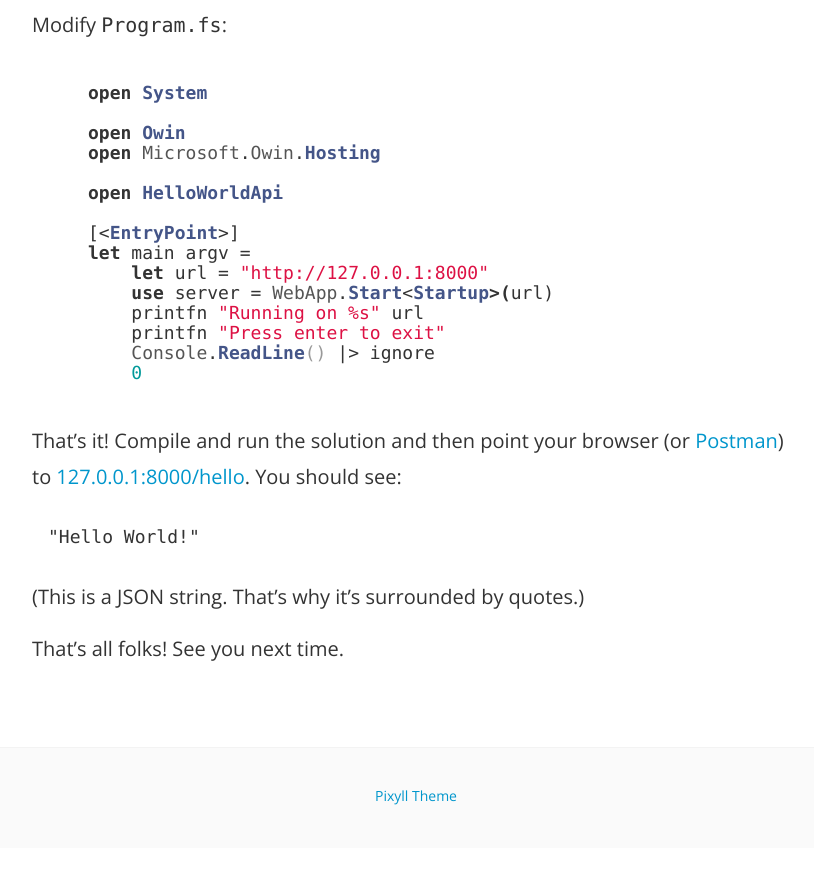
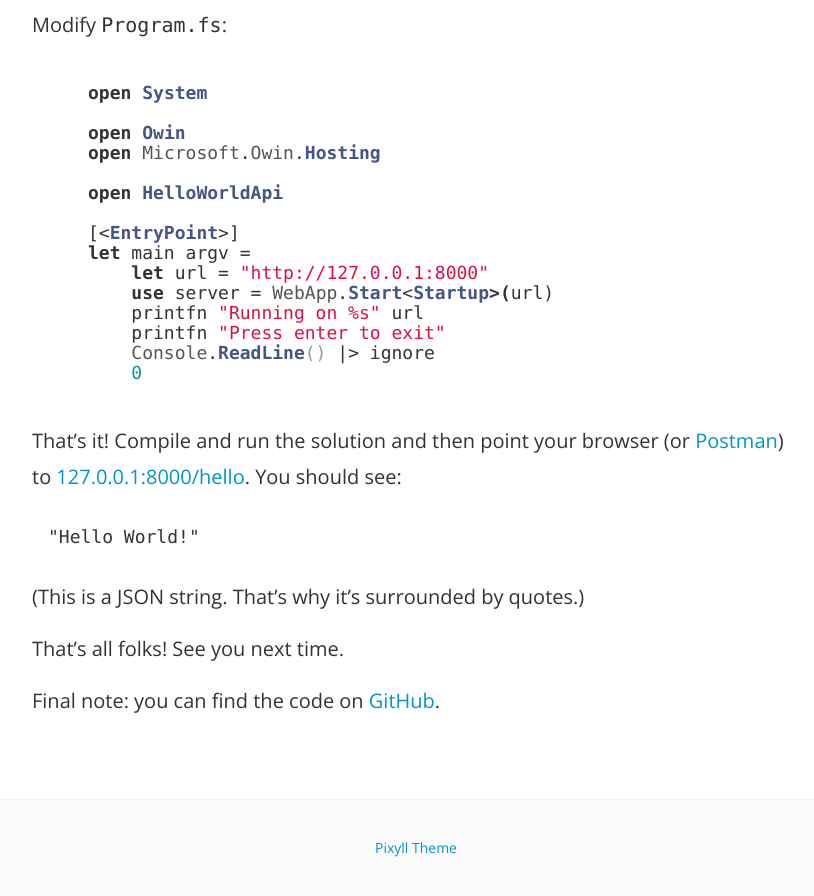
Before and after one commit to Garciat/garciat.github.io, a Jekyll site: the page built from _posts/2014-09-12-minimal-web-api-2-fsharp.md, in a window 1280 px wide and 900 px high, scrolled down 2032 px. Shown: the top 896 px of the window, without its empty margins (224-1038 px from the left). Built offline with Jekyll 4.4.1, drawn with Linux system fonts in a browser that asks for light colours; nearby versions of some CDN libraries; a script that is not in the unit is left out; before the commit the page ends 2880 px from its top, so only the background shows below that.

Commit message:
add github link to source

```diff
--- a/_posts/2014-09-12-minimal-web-api-2-fsharp.md
+++ b/_posts/2014-09-12-minimal-web-api-2-fsharp.md
@@ -101,3 +101,5 @@ to [127.0.0.1:8000/hello](127.0.0.1:8000/hello). You should see:
 (This is a JSON string. That's why it's surrounded by quotes.)
 
 That's all folks! See you next time.
+
+Final note: you can find the code on [GitHub](https://github.com/Garciat/HelloWorldApiFsharp).
```
